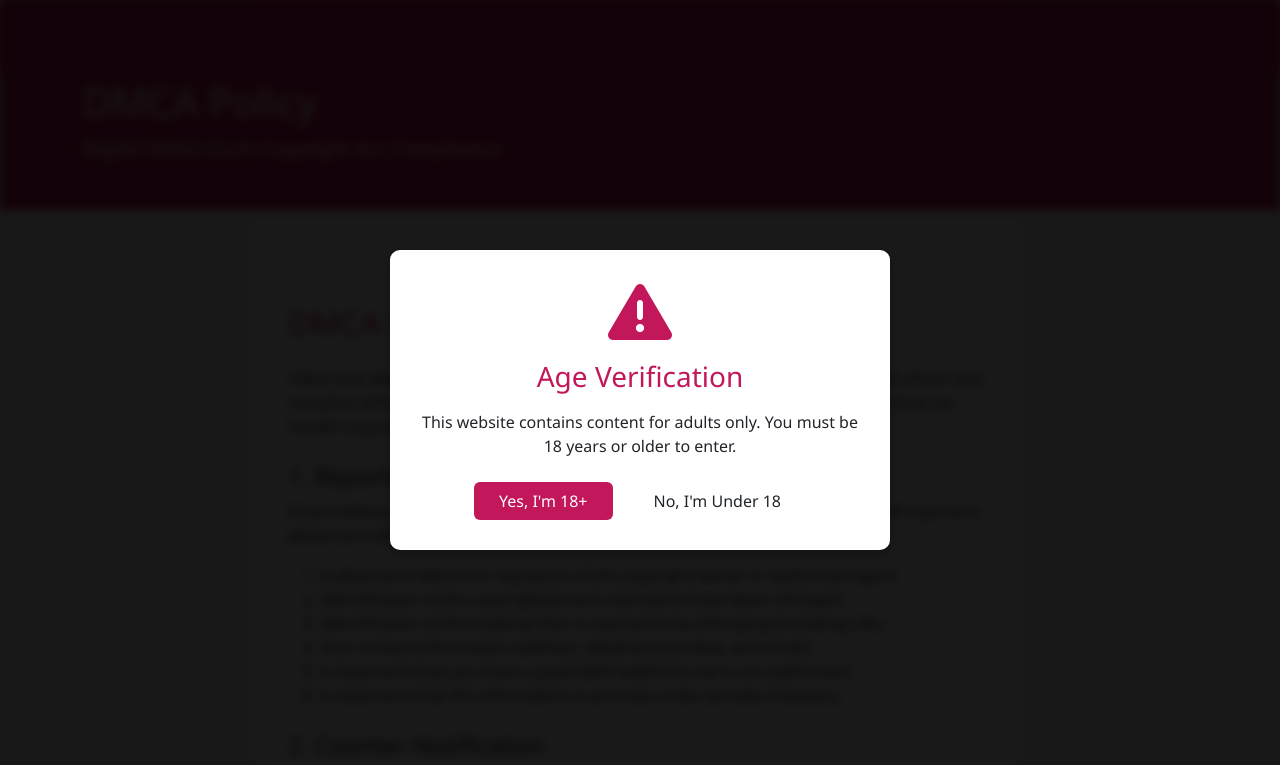
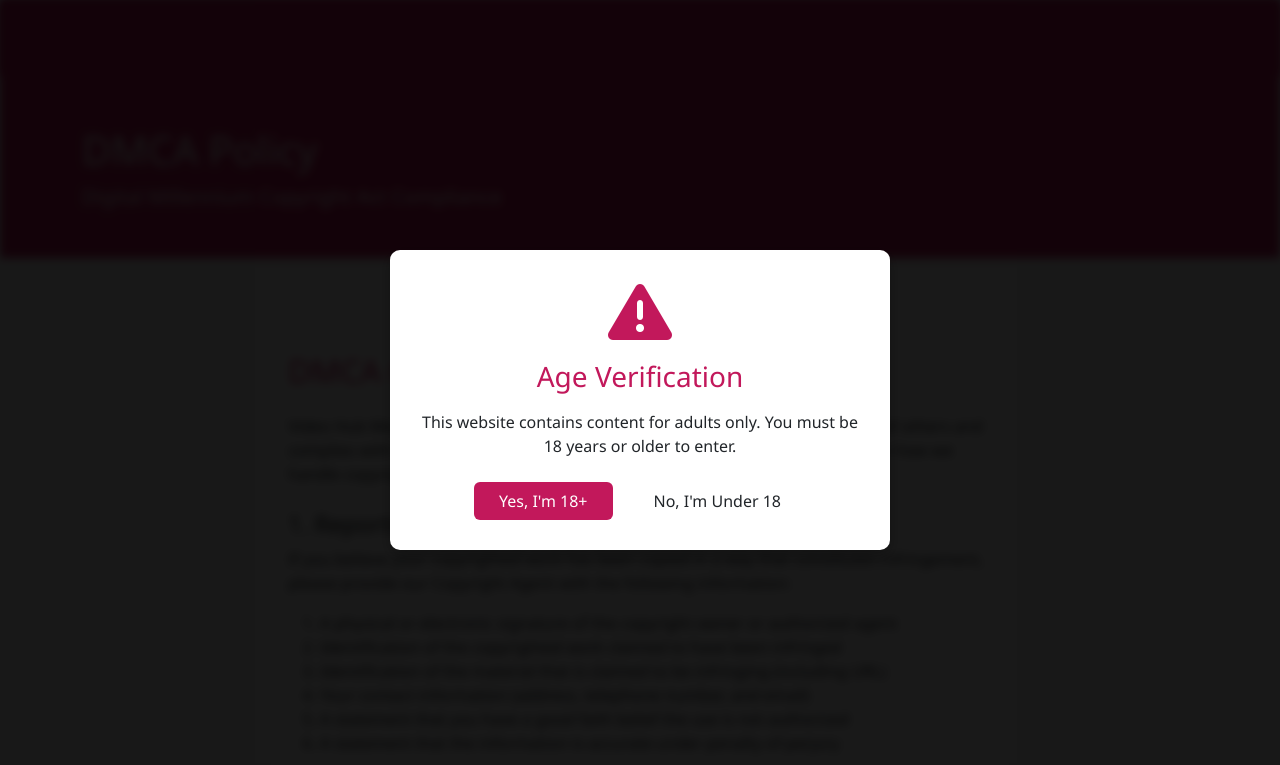
Before and after one commit to apnadeveloper/Video-Project, a plain HTML site: page dmca.html in a window 1280 px wide. Shown: the top 765 px of the page. Drawn offline with nearby package versions, Linux system fonts and the light colour scheme.

Commit message:
Update dmca.html
update again

```diff
--- a/dmca.html
+++ b/dmca.html
@@ -32,7 +32,7 @@
 
   <div class="page-header">
     <div class="container mt-5">
-      <h1>DMCA Policy</h1>
+      <h1 class="pt-5">DMCA Policy</h1>
       <p class="lead">Digital Millennium Copyright Act Compliance</p>
     </div>
   </div>
```
